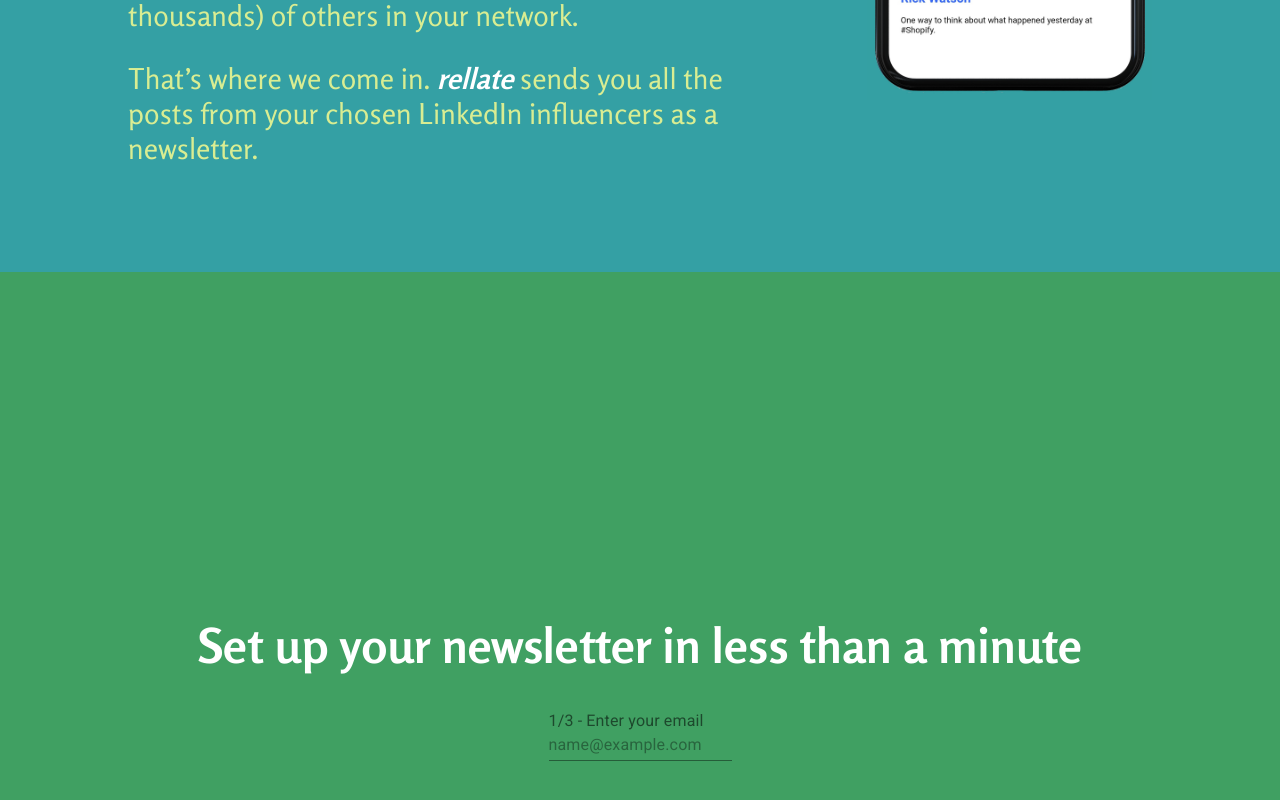
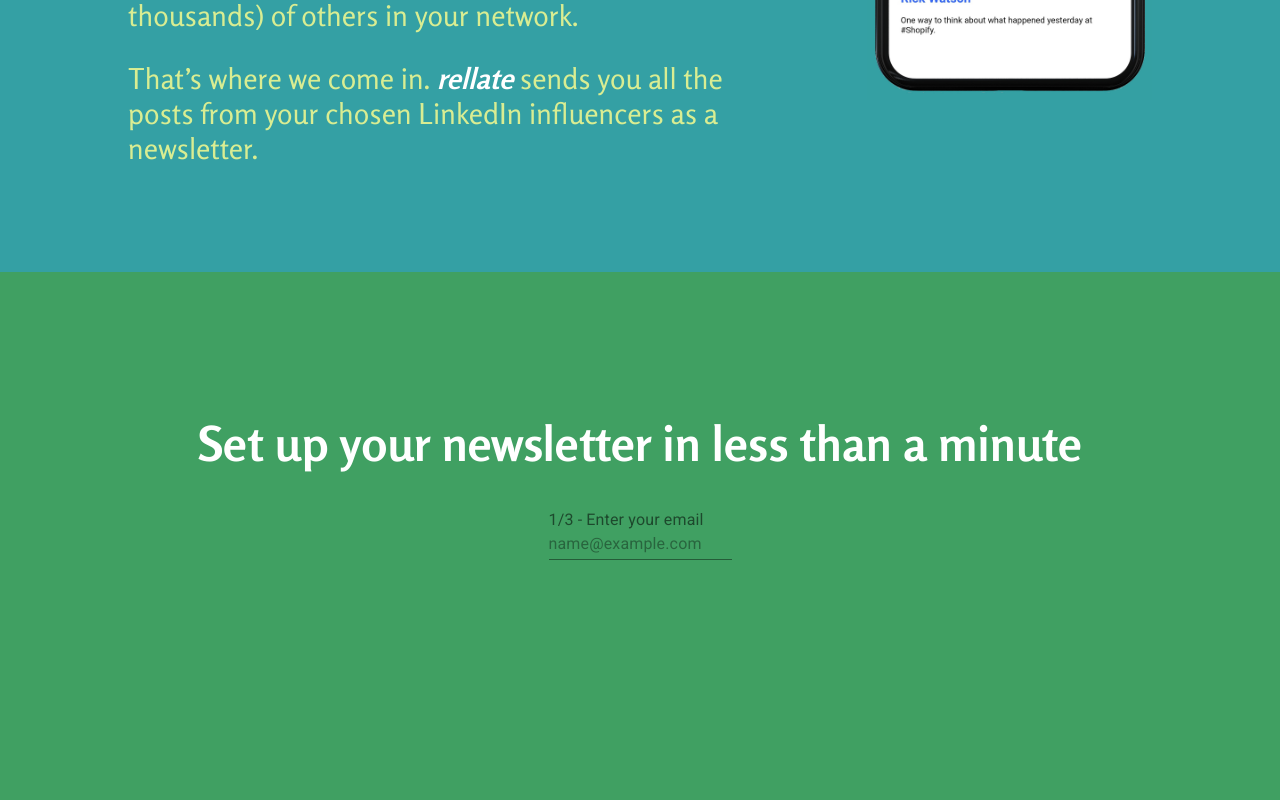
Before and after one commit to mihailthebuilder/rellate-frontend, a React (Create React App) app: page / in a window 1280 px wide. Shown: the part 666-1466 px from the top of the page. Built offline with nearby package versions, Linux system fonts and the light colour scheme.

Commit message:
better form stylin

```diff
--- a/src/App/Form/index.scss
+++ b/src/App/Form/index.scss
@@ -6,7 +6,7 @@ section.form {
   height: 100vh;
   display: flex;
   flex-direction: column;
-  justify-content: center;
   align-items: center;
   color: white;
+  padding: 8vw;
 }
```
